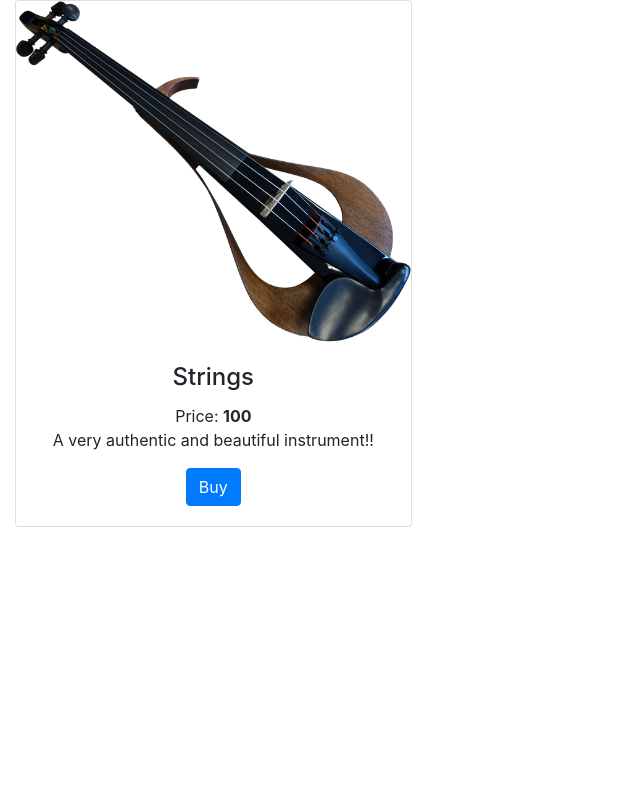
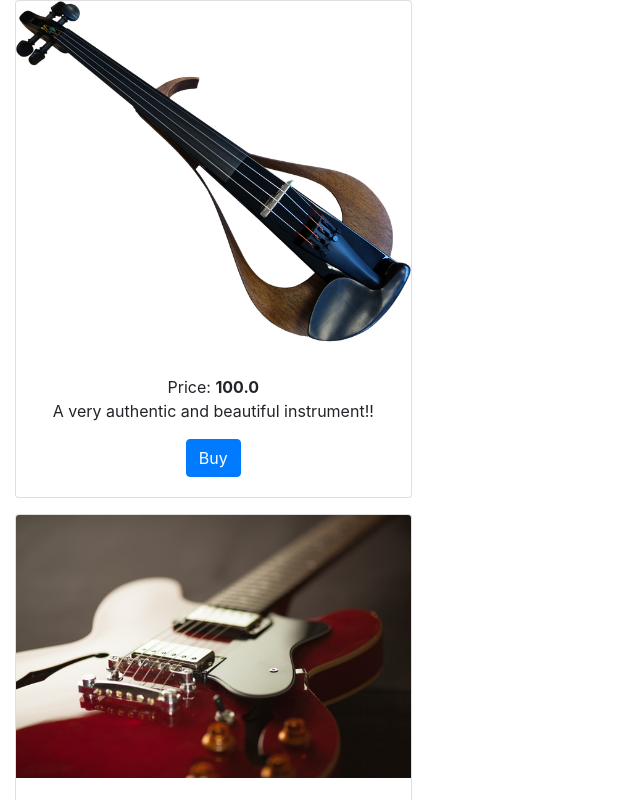
Before and after one commit to hidayatarg/go-musicstore, a React (Create React App) app in the folder react-musicstore/: page / in a window 1280 px wide. Shown: the top 800 px of the page, without its empty margins (0-640 px from the left). Built offline with nearby package versions, Linux system fonts and the light colour scheme.

Commit message:
React-Props [Passing Data From ParentComponent to ChildComponent]

```diff
--- a/react-musicstore/src/App.js
+++ b/react-musicstore/src/App.js
@@ -2,12 +2,12 @@ import React from 'react';
 // import logo from './logo.svg';
 import './App.css';
 import 'bootstrap/dist/css/bootstrap.min.css';
-import Card from './components/Card'
+import CardContainer from './components/CardContainer'
 
 function App() {
   return (
     <div className="App">
-    <Card />
+    <CardContainer />
 
     </div>
   );
--- a/react-musicstore/src/components/Card.js
+++ b/react-musicstore/src/components/Card.js
@@ -2,23 +2,18 @@ import React, { Component } from 'react'
 
 export default class Card extends Component {
     render() {
-        const img = "img/strings.png";
-        const imgalt = "string";
-        const desc = "A very authentic and beautiful instrument!!";
-        const price = 100;
-        const productName = "Strings";
         return (
             <div className="col-md-6 col-lg-4 d-flex align-items-stretch">
-            <div className="card mb-3">
-                <img className="card-img-top" src={img} alt={imgalt} />
-                <div className="card-body">
-                    <h4 className="card-title">{productName}</h4>
-                    Price: <strong>{price}</strong>
-                    <p className="card-text">{desc}</p>
-                    <a href="#" className="btn btn-primary">Buy</a>
+                <div className="card mb-3">
+                    <img className="card-img-top" src={this.props.img} alt={this.props.imgalt} />
+                    <div className="card-body">
+                        <h4 className="card-title">{this.props.productname}</h4>
+                    Price: <strong>{this.props.price}</strong>
+                        <p className="card-text">{this.props.desc}</p>
+                        <a href="#" className="btn btn-primary">Buy</a>
+                    </div>
                 </div>
             </div>
-        </div>
         )
     }
 }
--- /dev/null
+++ b/react-musicstore/src/components/CardContainer.js
@@ -0,0 +1,13 @@
+import React, { Component } from 'react';
+import Card from './Card';
+
+export default class CardContainer extends Component {
+    render() {
+        return (
+            <div>
+                <Card key='1' img="img/strings.png" alt="strings" productName="Strings" price='100.0' desc="A very authentic and beautiful instrument!!" />
+                <Card key='2' img="img/redguitar.jpeg" alt="redg" productName="Red Guitar" price='299.0' desc="A really cool red guitar that can produce super cool music!!" />
+            </div>
+        )
+    }
+}
```
